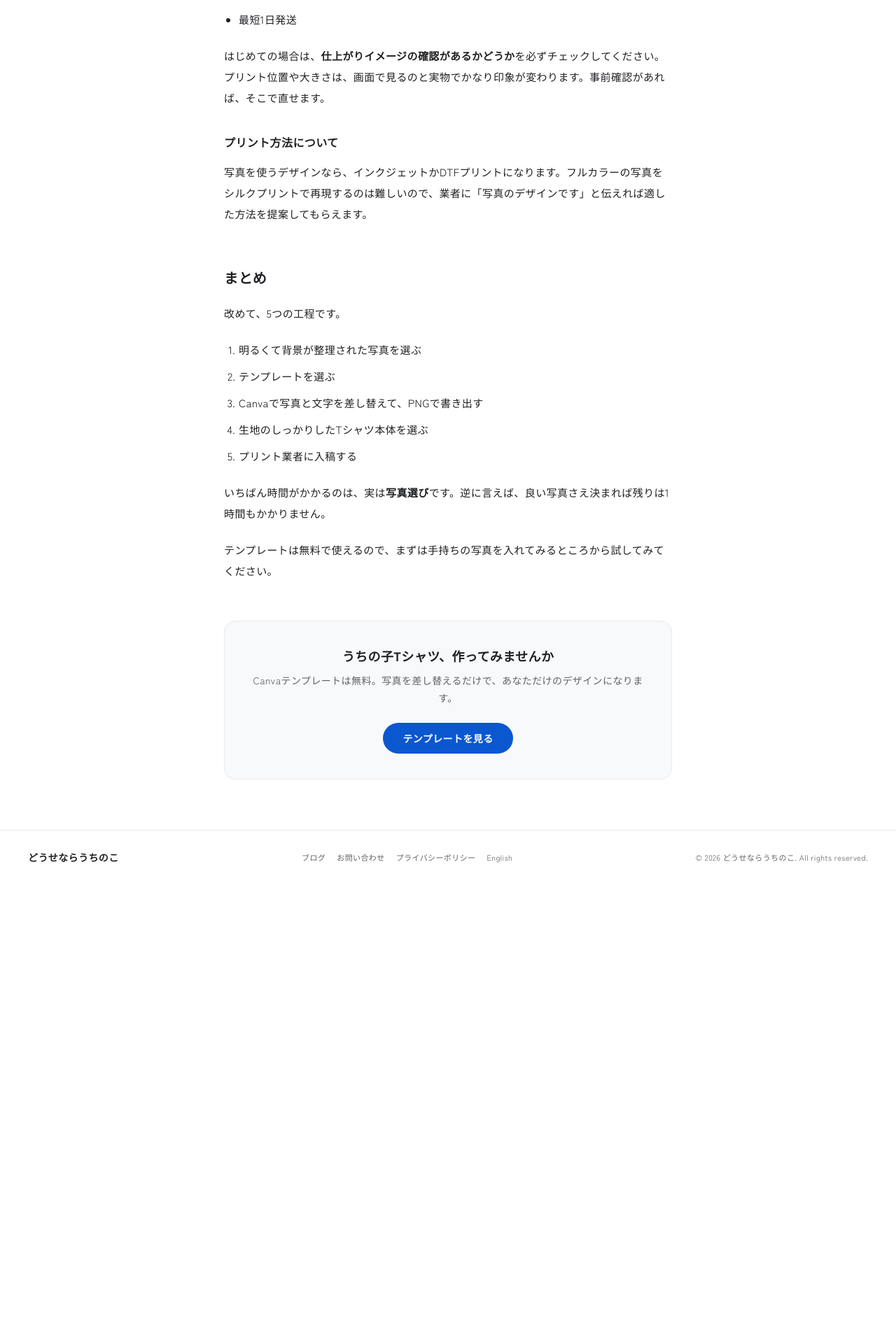
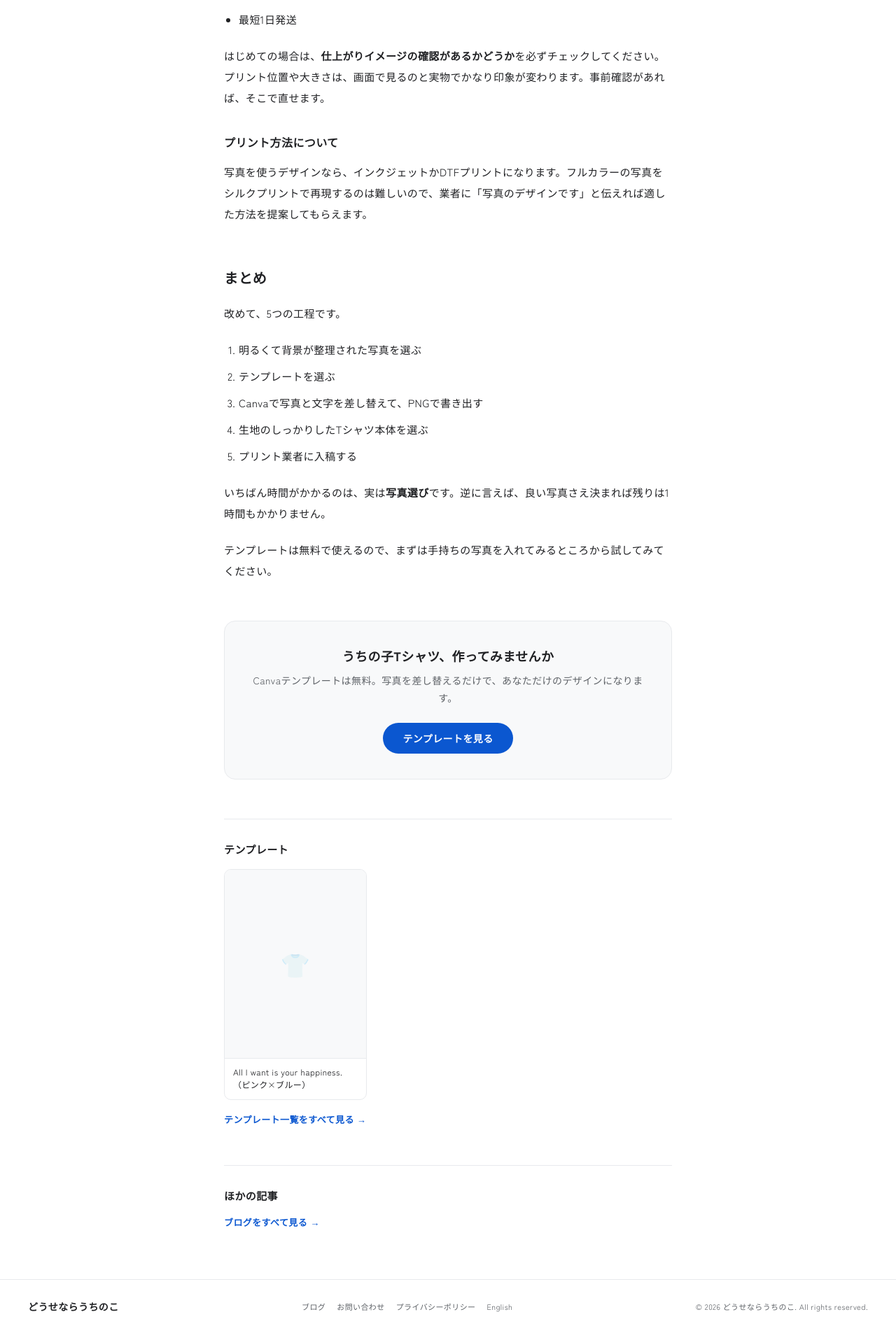
Before and after one commit to ayu030/dousenarauchino, a Jekyll site: the page built from _posts/2026-07-28-uchinoko-tshirt-tsukurikata.md, in a window 1280 px wide. Shown: the part 2706-4611 px from the top of the page at 70% size. Built offline with Jekyll 4.4.1, drawn with Linux system fonts in a browser that asks for light colours; before the commit the page ends 3969 px from its top, so only the background shows below that.

Commit message:
List templates and other posts at bottom of blog articles
Added a new section for templates and related articles with grid layout.

```diff
--- a/_layouts/post.html
+++ b/_layouts/post.html
@@ -110,6 +110,46 @@
     }
     .btn-primary:hover { background: var(--accent-hover); }
 
+    .more-block { margin-top: 56px; border-top: 1px solid var(--border); padding-top: 32px; }
+    .more-block h2 { font-size: 15px; font-weight: 700; margin-bottom: 18px; }
+    .more-grid {
+      display: grid;
+      grid-template-columns: repeat(auto-fill, minmax(150px, 1fr));
+      gap: 14px;
+    }
+    .more-card {
+      display: block; text-decoration: none; color: inherit;
+      border: 1px solid var(--border); border-radius: 10px; overflow: hidden;
+      transition: box-shadow 0.2s, transform 0.2s;
+    }
+    .more-card:hover { transform: translateY(-2px); box-shadow: 0 6px 18px rgba(0,0,0,0.07); }
+    .more-thumb {
+      aspect-ratio: 3/4; background: var(--bg-sub);
+      display: flex; align-items: center; justify-content: center;
+    }
+    .more-thumb img { width: 100%; height: 100%; object-fit: cover; display: block; }
+    .more-thumb span { font-size: 34px; opacity: 0.2; }
+    .more-name {
+      font-size: 12px; line-height: 1.5; padding: 10px 12px 12px;
+      border-top: 1px solid var(--border);
+    }
+    .more-posts { list-style: none; }
+    .more-posts li { border-bottom: 1px solid var(--border); }
+    .more-posts li:first-child { border-top: 1px solid var(--border); }
+    .more-posts a {
+      display: block; text-decoration: none; color: inherit;
+      padding: 16px 0; transition: opacity 0.15s;
+    }
+    .more-posts a:hover { opacity: 0.6; }
+    .more-post-date {
+      display: block; font-size: 11px; font-weight: 700;
+      letter-spacing: 0.15em; color: var(--text-sub); margin-bottom: 4px;
+    }
+    .more-post-title { font-size: 14px; font-weight: 700; line-height: 1.6; }
+    .more-link { margin-top: 18px; font-size: 13px; }
+    .more-link a { color: var(--accent); text-decoration: none; font-weight: 700; }
+    .more-link a:hover { text-decoration: underline; }
+
     footer {
       border-top: 1px solid var(--border);
       padding: 28px 40px;
@@ -130,6 +170,7 @@
       nav { gap: 14px; }
       .article-wrap { padding: 40px 24px 56px; }
       .article-cta { padding: 28px 20px; }
+      .more-grid { grid-template-columns: 1fr 1fr; }
       footer { padding: 24px; flex-direction: column; text-align: center; }
     }
   </style>
@@ -160,6 +201,38 @@
       <p>Canvaテンプレートは無料。写真を差し替えるだけで、あなただけのデザインになります。</p>
       <a href="/#templates" class="btn-primary">テンプレートを見る</a>
     </div>
+
+    {% if site.templates.size > 0 %}
+    <div class="more-block">
+      <h2>テンプレート</h2>
+      <div class="more-grid">
+        {% for t in site.templates %}
+        <a class="more-card" href="{{ t.url }}">
+          <div class="more-thumb">
+            {% if t.image %}<img src="{{ t.image }}" alt="{{ t.title }} のTシャツデザイン" loading="lazy">{% else %}<span>👕</span>{% endif %}
+          </div>
+          <div class="more-name">{{ t.title }}</div>
+        </a>
+        {% endfor %}
+      </div>
+      <p class="more-link"><a href="/#templates">テンプレート一覧をすべて見る →</a></p>
+    </div>
+    {% endif %}
+
+    <div class="more-block">
+      <h2>ほかの記事</h2>
+      <ul class="more-posts">
+        {% for p in site.posts limit: 5 %}{% unless p.url == page.url %}
+        <li>
+          <a href="{{ p.url }}">
+            <span class="more-post-date">{{ p.date | date: "%Y.%m.%d" }}</span>
+            <span class="more-post-title">{{ p.title }}</span>
+          </a>
+        </li>
+        {% endunless %}{% endfor %}
+      </ul>
+      <p class="more-link"><a href="/blog/">ブログをすべて見る →</a></p>
+    </div>
   </article>
 
   <footer>
```
